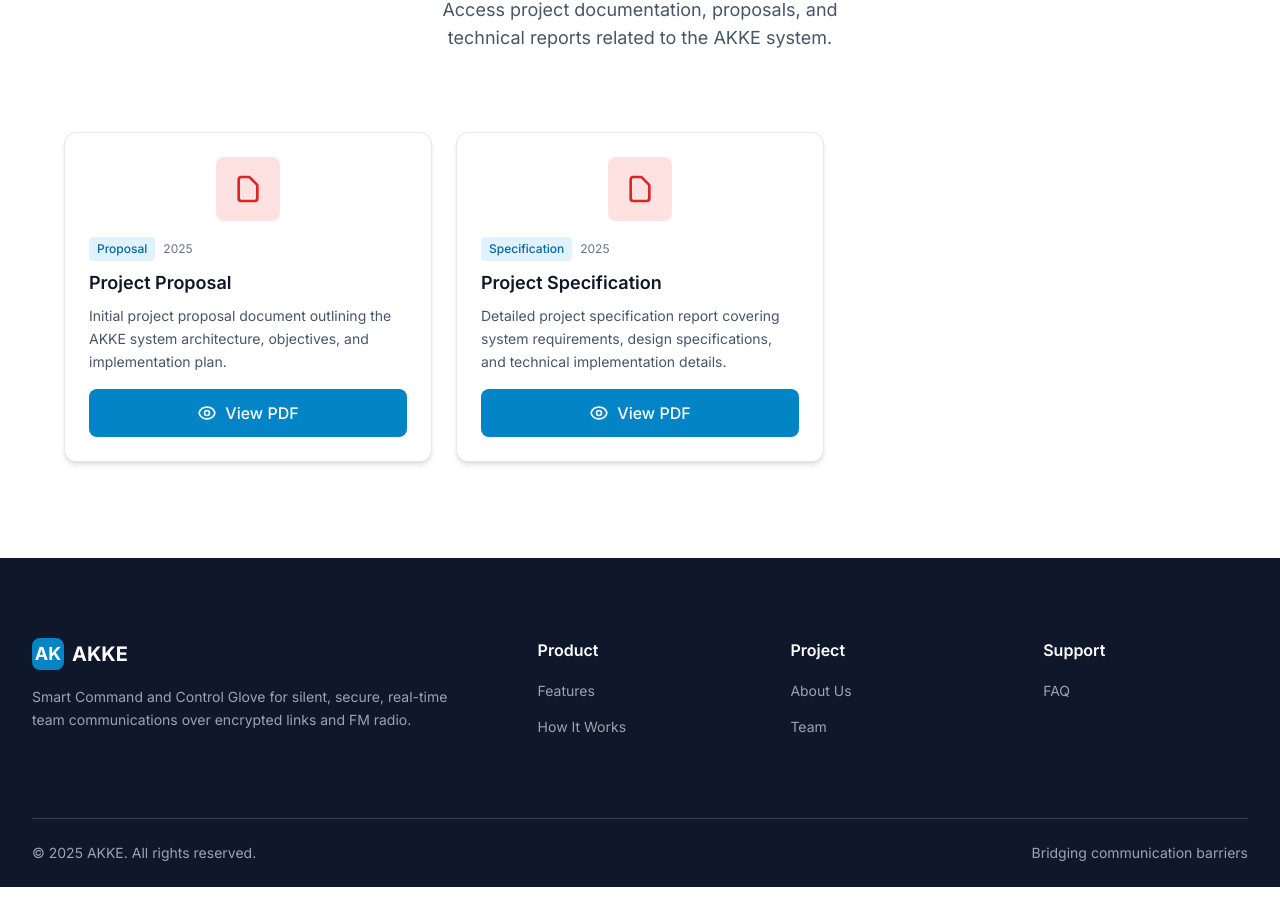
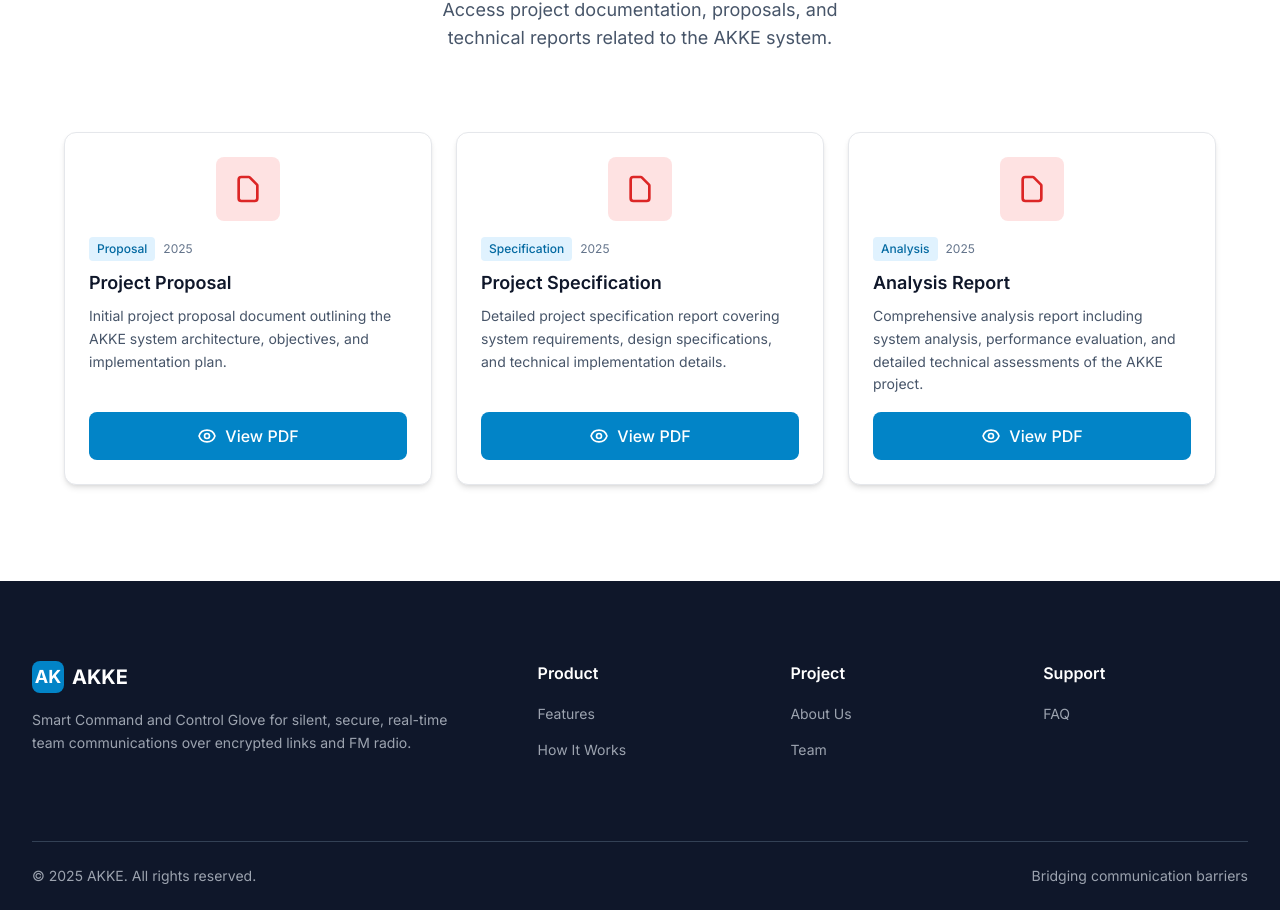
Before and after one commit to ILTER-AKKE/website, a React (Vite) app: page / in a window 1280 px wide. Shown: the part 6913-7823 px from the top of the page. Before the commit the page ends 7800 px from the top, so only its background shows below. Built offline with nearby package versions, Linux system fonts and the light colour scheme.

Commit message:
Add Analysis Report to Reports section

```diff
--- a/src/sections/ReportsSection.jsx
+++ b/src/sections/ReportsSection.jsx
@@ -21,6 +21,14 @@ const ReportsSection = () => {
       fileName: 'CMPE491_AKKE_Project_Specification_Report.pdf',
       date: '2025',
       type: 'Specification'
+    },
+    {
+      id: 3,
+      title: 'Analysis Report',
+      description: 'Comprehensive analysis report including system analysis, performance evaluation, and detailed technical assessments of the AKKE project.',
+      fileName: 'CMPE491_AKKE_Analysis_Report.pdf',
+      date: '2025',
+      type: 'Analysis'
     }
   ]
 
```
Also changed, not shown: 1 other file (tests, documents, lock files or other folders).
